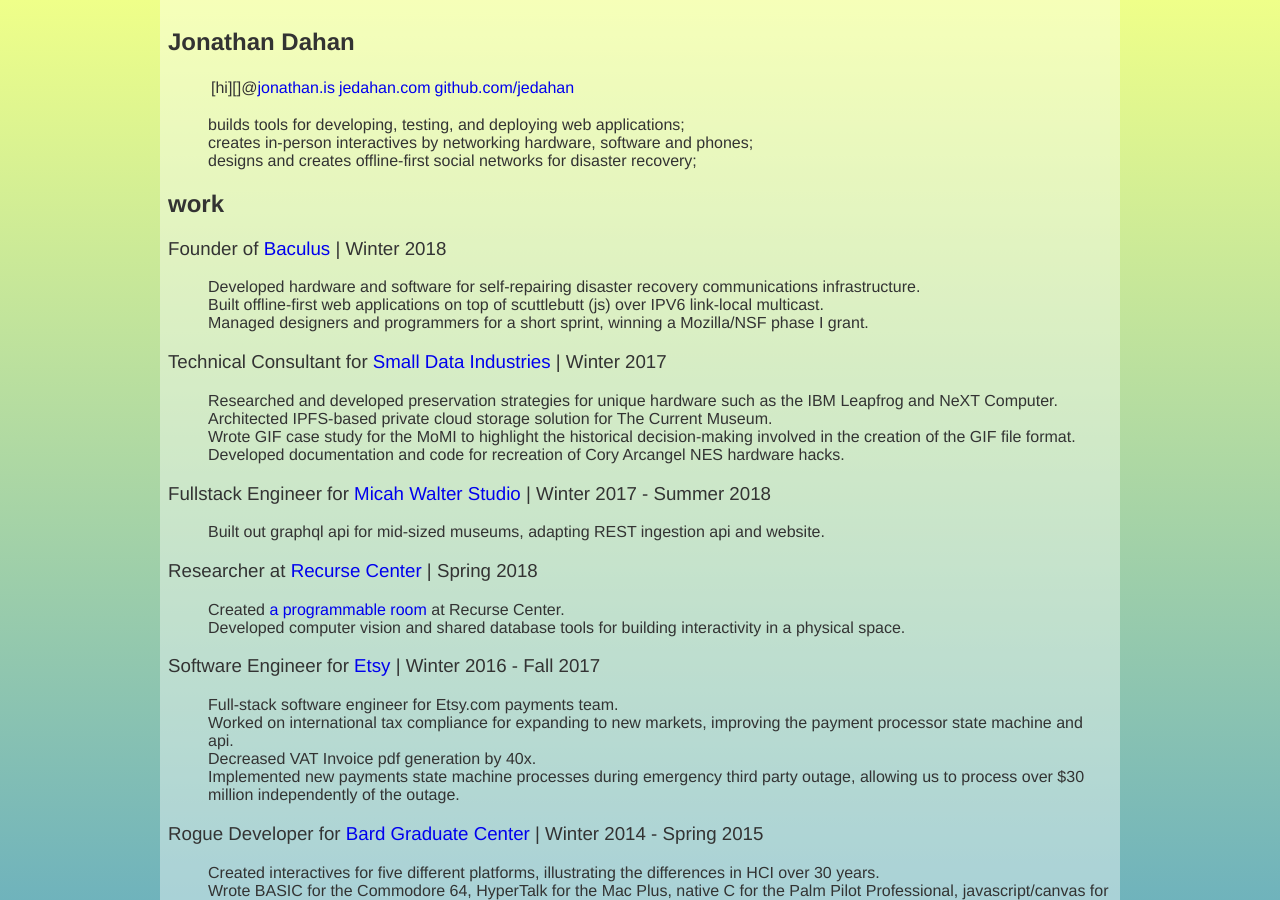
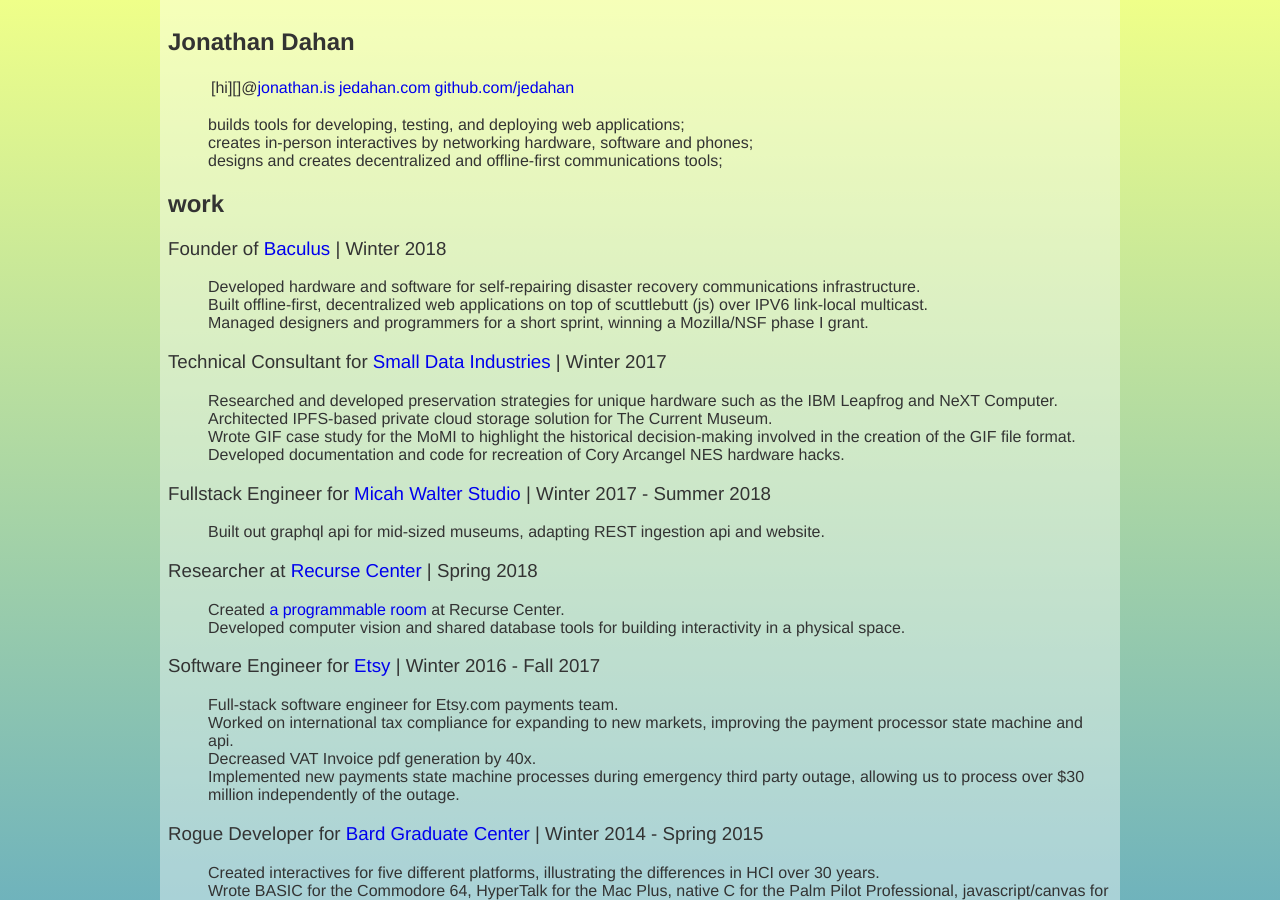
Before and after one commit to jedahan/jedahan.github.com, a Jekyll site: the page built from resume/index.md, in a window 1280 px wide and 900 px high. Built offline with Jekyll 4.4.1, drawn with Linux system fonts in a browser that asks for light colours; our own code applies the rules of GitHub Pages for plain Markdown files.

Commit message:
clarify tools

```diff
--- a/resume/index.md
+++ b/resume/index.md
@@ -8,7 +8,7 @@
 
 - builds tools for developing, testing, and deploying web applications;
 - creates in-person interactives by networking hardware, software and phones;
-- designs and creates offline-first social networks for disaster recovery;
+- designs and creates decentralized and offline-first communications tools;
 
 work
 ====
@@ -16,7 +16,7 @@
 ### Founder of [Baculus][] | Winter 2018
 
 * Developed hardware and software for self-repairing disaster recovery communications infrastructure.
-* Built offline-first web applications on top of scuttlebutt (js) over IPV6 link-local multicast.
+* Built offline-first, decentralized web applications on top of scuttlebutt (js) over IPV6 link-local multicast.
 * Managed designers and programmers for a short sprint, winning a Mozilla/NSF phase I grant.
 
 ### Technical Consultant for [Small Data Industries][] | Winter 2017
```
